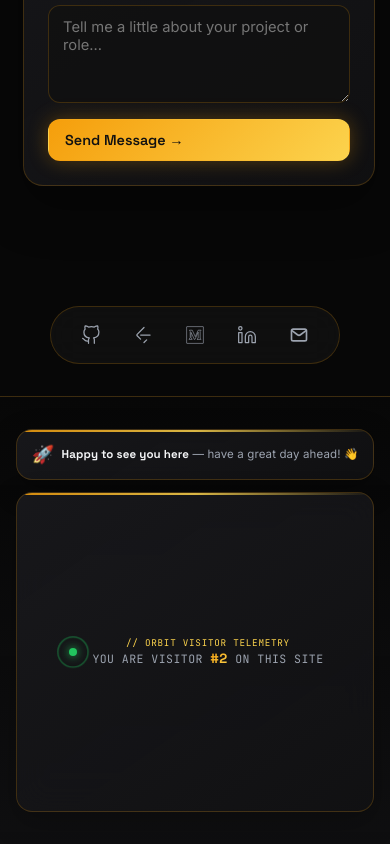
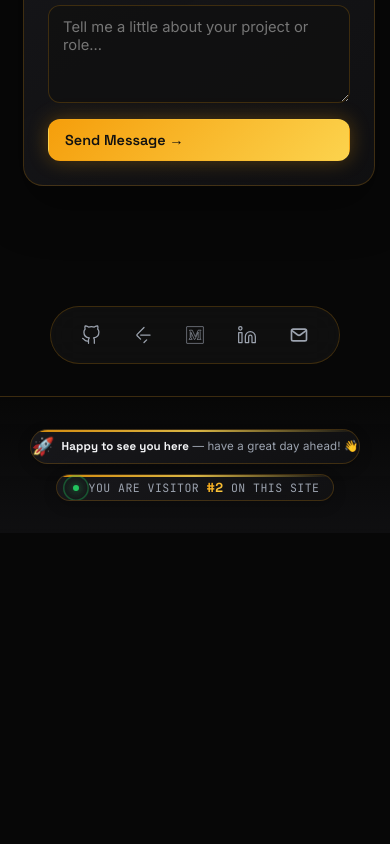
Before and after one commit to kritagya20/portfolio-website-react, a React (Vite) app: page / in a window 390 px wide. Shown: the part 9614-10458 px from the top of the page. After the commit the page ends 10147 px from the top, so only its background shows below. Built offline with nearby package versions, Linux system fonts and the light colour scheme.

Commit message:
fix(footer): convert visitor card to ultra-compact single-row badge on mobile devices

```diff
--- a/src/styles/index.css
+++ b/src/styles/index.css
@@ -2313,49 +2313,57 @@ main {
     flex-direction: column;
     align-items: center;
     justify-content: center;
-    gap: 12px;
+    gap: 10px;
     width: 100%;
   }
-
+}
+
+@media (max-width: 768px) {
   .space-footer-card {
-    width: 100%;
-    max-width: 500px;
-    margin: 0 auto;
-  }
-}
-
-@media (max-width: 640px) {
-  .space-footer-card {
-    padding: 9px 14px;
-    border-radius: 12px;
-    min-height: unset;
+    flex: 0 0 auto !important;
+    width: auto !important;
+    max-width: 92% !important;
+    padding: 6px 14px !important;
+    border-radius: 999px !important;
+    margin: 0 auto !important;
+    box-shadow: 0 4px 14px rgba(0, 0, 0, 0.2) !important;
   }
 
   .visitor-card {
-    gap: 8px;
+    flex-direction: row !important;
+    align-items: center !important;
+    justify-content: center !important;
+    gap: 8px !important;
+  }
+
+  .visitor-info {
+    flex-direction: row !important;
+    align-items: center !important;
+    gap: 6px !important;
   }
 
   .visitor-meta {
-    font-size: 0.58rem !important;
-    margin-bottom: 1px !important;
+    display: none !important;
   }
 
   .visitor-text {
     font-size: 0.72rem !important;
+    white-space: nowrap !important;
+    line-height: 1 !important;
   }
 
   .visitor-num {
-    font-size: 0.84rem !important;
+    font-size: 0.82rem !important;
   }
 
   .radar-pulse-box {
-    width: 12px;
-    height: 12px;
+    width: 10px !important;
+    height: 10px !important;
   }
 
   .radar-dot {
-    width: 6px;
-    height: 6px;
+    width: 6px !important;
+    height: 6px !important;
   }
 }
 
```
